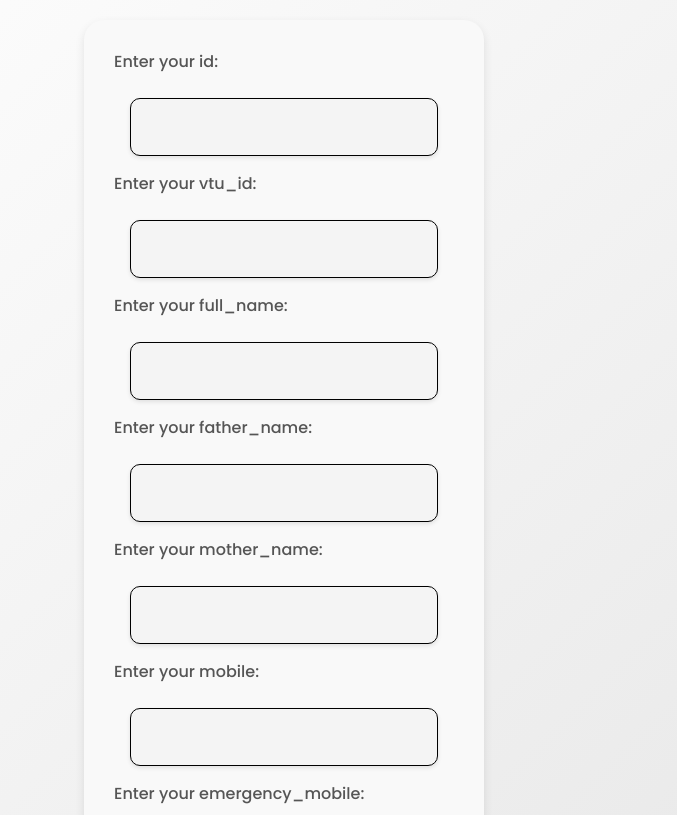
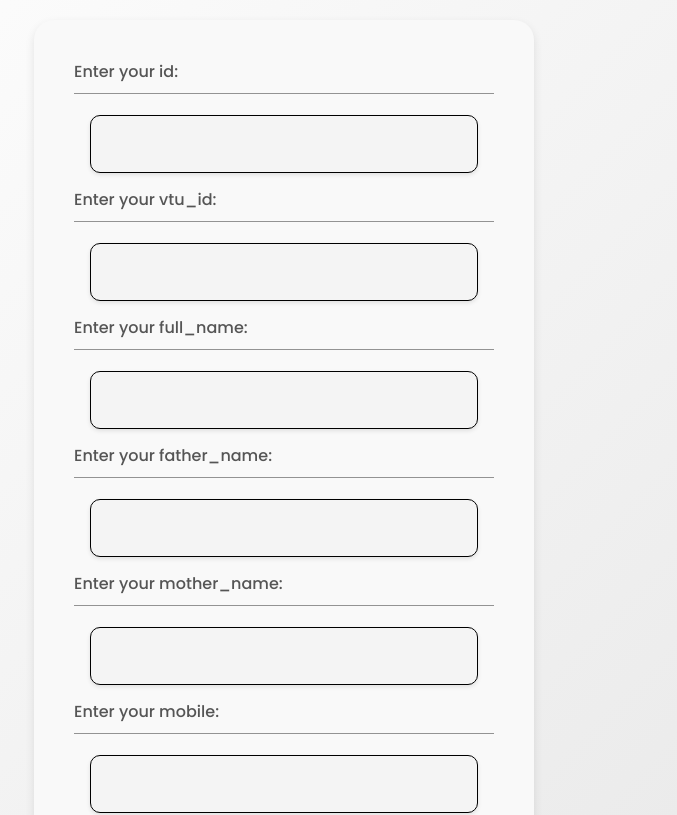
Before and after one commit to harshakl03/FRONT-END, a React (Vite) app: page /employee/part-a in a window 1280 px wide. Shown: the top 815 px of the page, without its empty margins (356-1033 px from the left). Built offline with nearby package versions, Linux system fonts and the light colour scheme.

Commit message:
New Form Designs

```diff
--- a/src/features/PartA/PartAForm.jsx
+++ b/src/features/PartA/PartAForm.jsx
@@ -40,7 +40,7 @@ export default function PartAForm() {
   function handleSubmit(e) {
     e.preventDefault();
 
-    if (emptyFields > 1) {
+    if (emptyFields > 0) {
       toast.error("Few fields are empty");
       return;
     }
--- a/src/ui/Button.jsx
+++ b/src/ui/Button.jsx
@@ -30,7 +30,7 @@ const Button = styled.button`
   overflow: hidden;
 
   &:hover {
-    animation: ${coolShadow} 0.5s forwards;
+    animation: ${coolShadow} 0.5s ease;
   }
 
   &:focus {
--- a/src/ui/ErrorElement.jsx
+++ b/src/ui/ErrorElement.jsx
@@ -1,3 +1,8 @@
+import styled from "styled-components";
+const ErrorMessage = styled.p`
+  color: #ff0000;
+`
+
 export default function ErrorElement() {
-  return <p>Error</p>;
+  return <ErrorMessage>*error</ErrorMessage>
 }
--- a/src/ui/Form.jsx
+++ b/src/ui/Form.jsx
@@ -15,12 +15,37 @@ const coolPulseAnimation = keyframes`
 const StyledForm = styled.form`
   display: flex;
   flex-direction: column;
-  max-width: 400px;
+  max-width: 500px;
   margin: 20px auto;
-  padding: 30px;
+  padding: 40px;
   border-radius: 20px;
   box-shadow: 0 4px 10px rgba(0, 0, 0, 0.1);
   background-color: #f9f9f9;
+
+  /* Add space between each child */
+  & > * {
+    margin-bottom: 15px; /* Adjust the value as needed */
+    position: relative;
+  }
+
+  /* Remove margin from the last child to avoid extra space */
+  & > :last-child {
+    margin-bottom: 0;
+  }
+
+  /* Apply spacing between text field and text of the element below */
+  input + p {
+    margin-top: 10px; /* Adjust the value as needed */
+  }
+  /* Add a line between each field */
+  & > *:not(:last-child)::after {
+    content: '';
+    position: absolute;
+    bottom: -10px;
+    left: 0;
+    width: 100%;
+    border-bottom: 1px solid #939393; /* Adjust line style as needed */
+  }
 `;
 
 export default function Form({ onSubmit, children }) {
```
